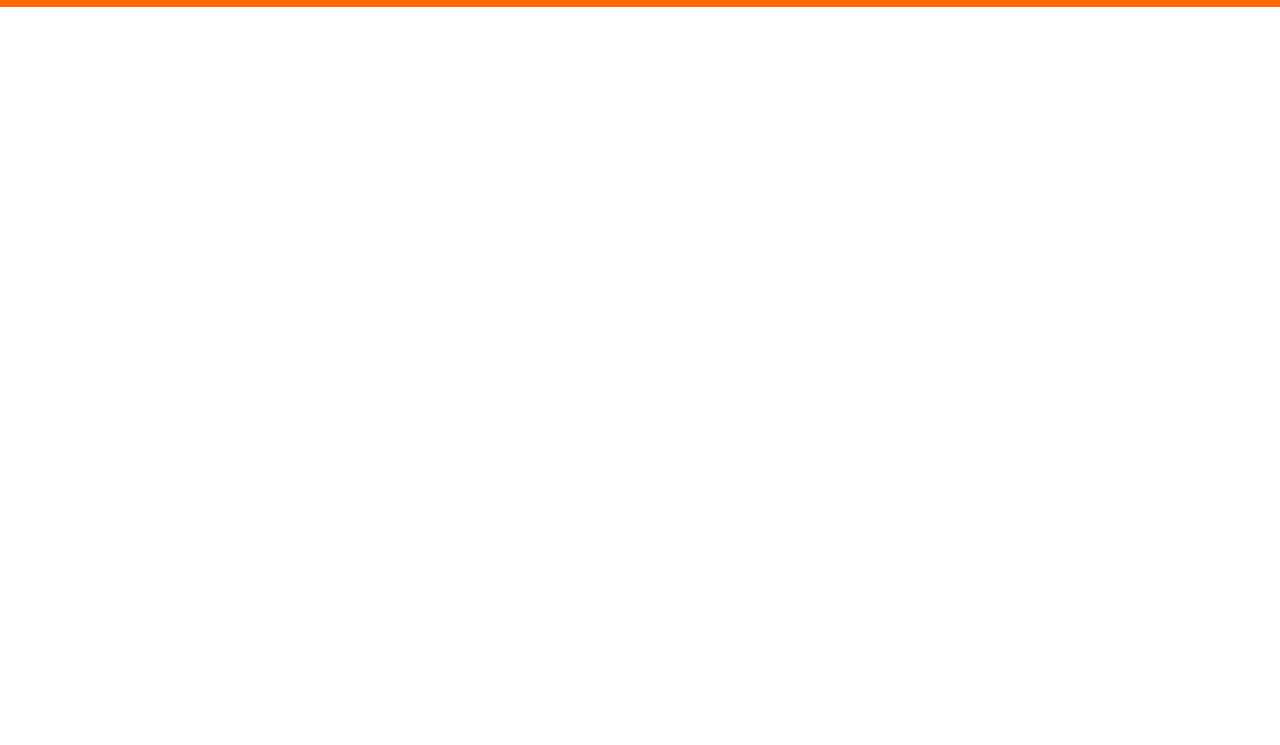
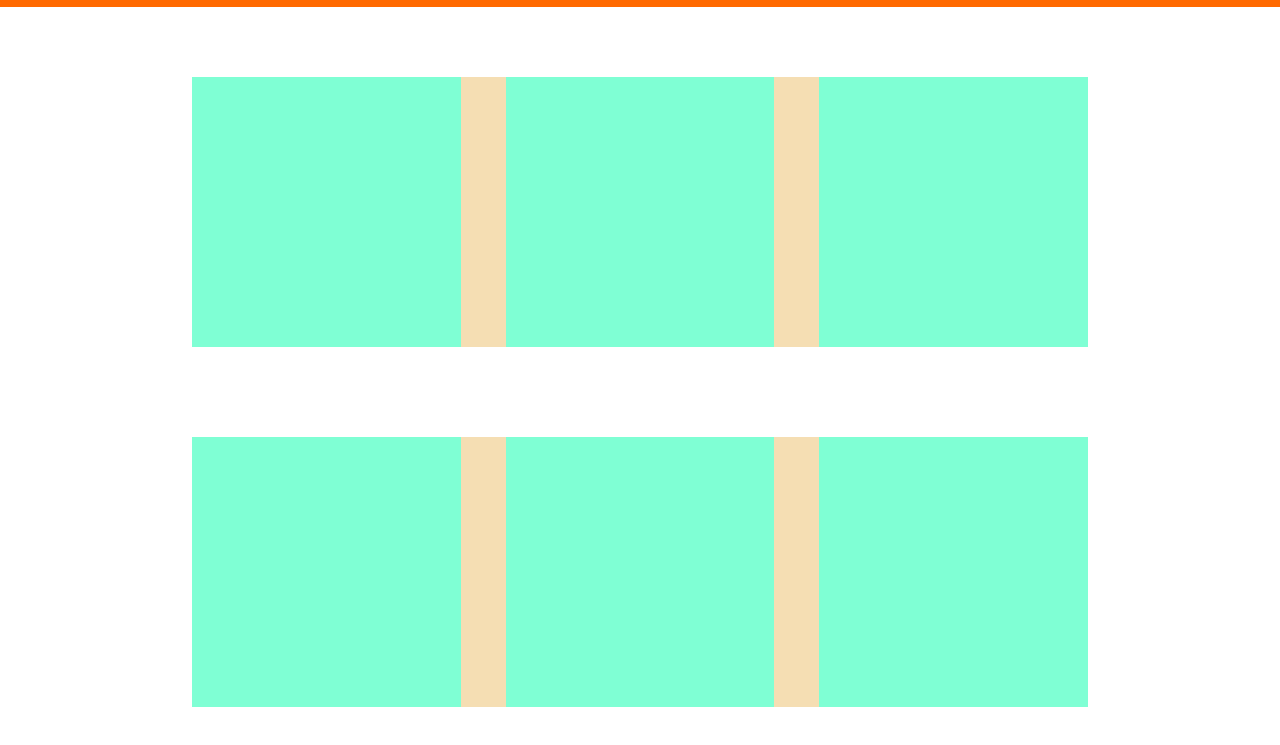
Before and after one commit to sebastianocalella/html-css-boolando, a plain HTML site: page index.html in a window 1280 px wide. Shown: the part 43-788 px from the top of the page. Drawn offline with Linux system fonts and the light colour scheme.

Commit message:
main logic structure

```diff
--- a/index.html
+++ b/index.html
@@ -25,7 +25,29 @@
         </header>
         <main> <!--page content-->
             <div class="container">
+                <div class="flexbox cards-row">
+                    <div class="product">
+                        <img src="" alt="" class="relative-image">
+                    </div>
+                    <div class="product">
+                        <img src="" alt="" class="relative-image">
+                    </div>
+                    <div class="product">
+                        <img src="" alt="" class="relative-image">
+                    </div>
+                </div>
 
+                <div class="flexbox cards-row">
+                    <div class="product">
+                        <img src="" alt="" class="relative-image">
+                    </div>
+                    <div class="product">
+                        <img src="" alt="" class="relative-image">
+                    </div>
+                    <div class="product">
+                        <img src="" alt="" class="relative-image">
+                    </div>
+                </div>
             </div>
         </main>
         <footer> <!--dark-grey fixed banner-->
--- a/style.css
+++ b/style.css
@@ -32,3 +32,21 @@ nav{
     justify-content: space-between;
     align-items: center;
 }
+
+main{
+    padding-top: 70px;
+}
+
+.cards-row{
+    justify-content: space-between;
+    height: 270px;
+    width: 100%;
+    background-color: wheat;
+    margin-bottom: 10%;
+}
+
+.product{
+    width: 30%;
+    height: 100%;
+    background-color: aquamarine;
+}
```
